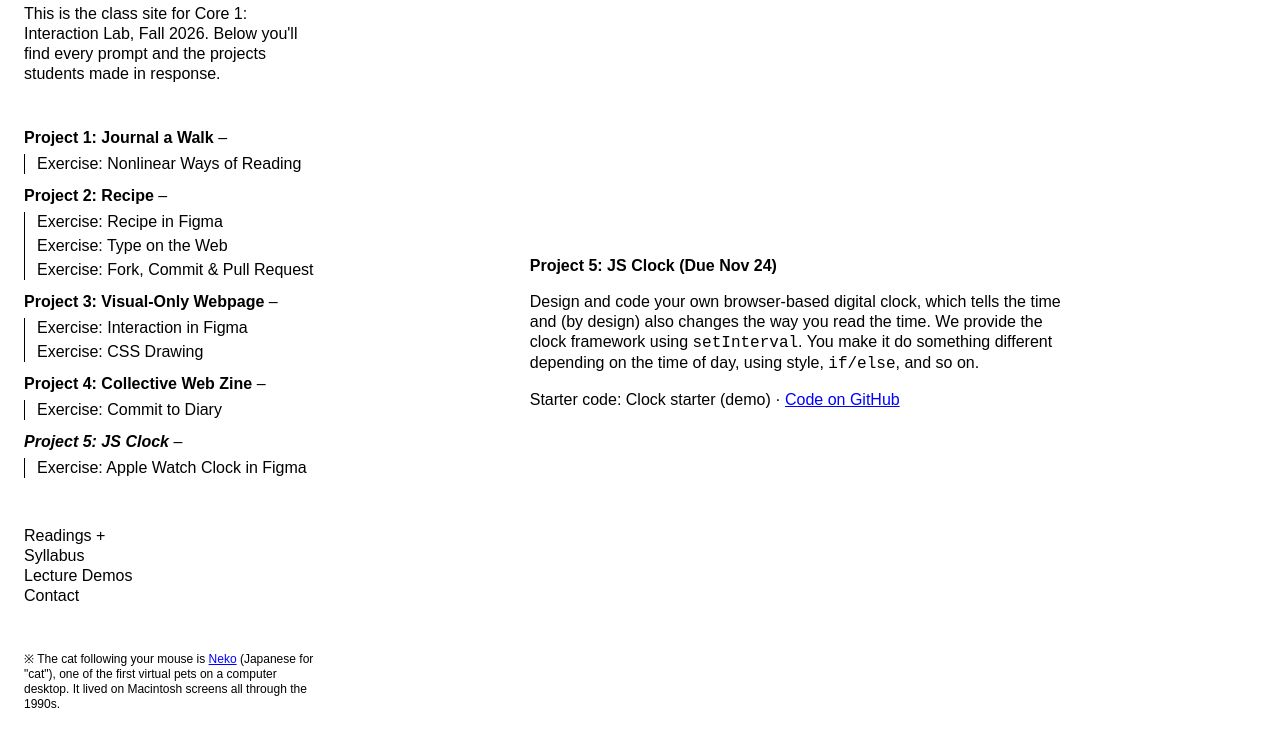
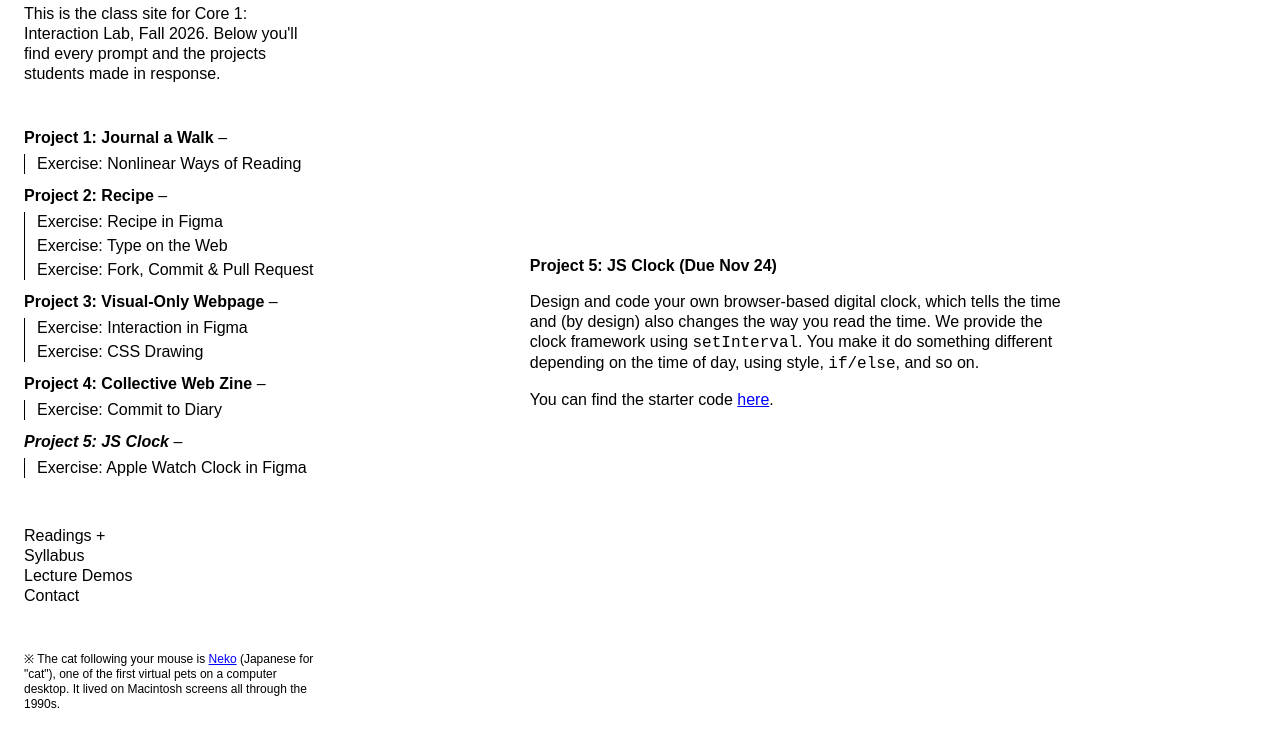
Before and after one commit to severinbunse/Core1_2026, a plain HTML site: page project-5-js-clock.html in a window 1280 px wide. Shown: the part 64-800 px from the top of the page. Drawn offline with Linux system fonts and the light colour scheme; no server answers.

Commit message:
Project 5: simpler starter code link
Co-Authored-By: Claude Opus 5.5 <noreply@anthropic.com>

```diff
--- a/project-5-js-clock.html
+++ b/project-5-js-clock.html
@@ -61,7 +61,7 @@
 
   <p>Design and code your own browser-based digital clock, which tells the time and (by design) also changes the way you read the time. We provide the clock framework using <code>setInterval</code>. You make it do something different depending on the time of day, using style, <code>if/else</code>, and so on.</p>
 
-  <p>Starter code: <a href="code/clock-starter/" target="_blank" rel="noopener">Clock starter (demo)</a> · <a href="https://github.com/severinbunse/Core1_2026/blob/main/code/clock-starter/index.html" target="_blank" rel="noopener">Code on GitHub</a></p>
+  <p>You can find the starter code <a href="https://github.com/severinbunse/Core1_2026/blob/main/code/clock-starter/index.html" target="_blank" rel="noopener">here</a>.</p>
 
   <section class="student-projects" aria-label="Student projects" data-sheet="Project 5: Clock with JS" hidden></section>
 
```
